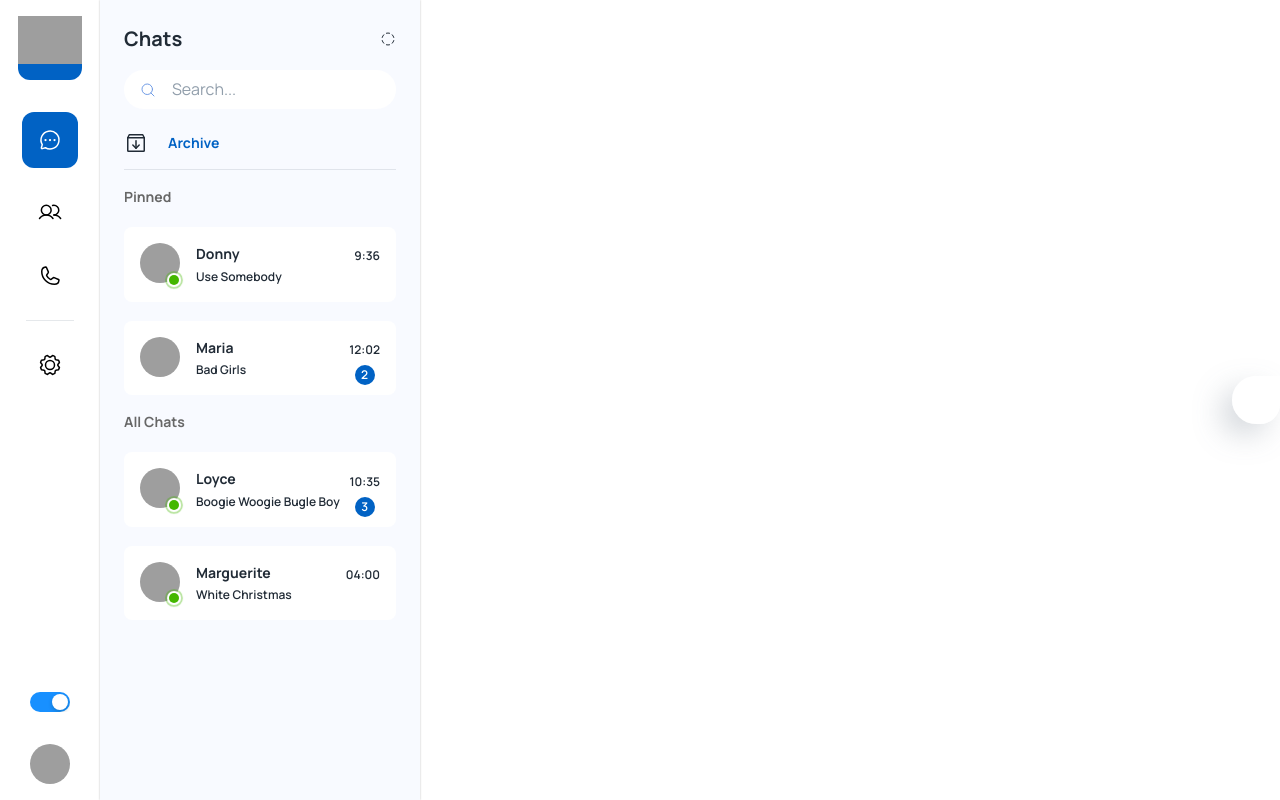
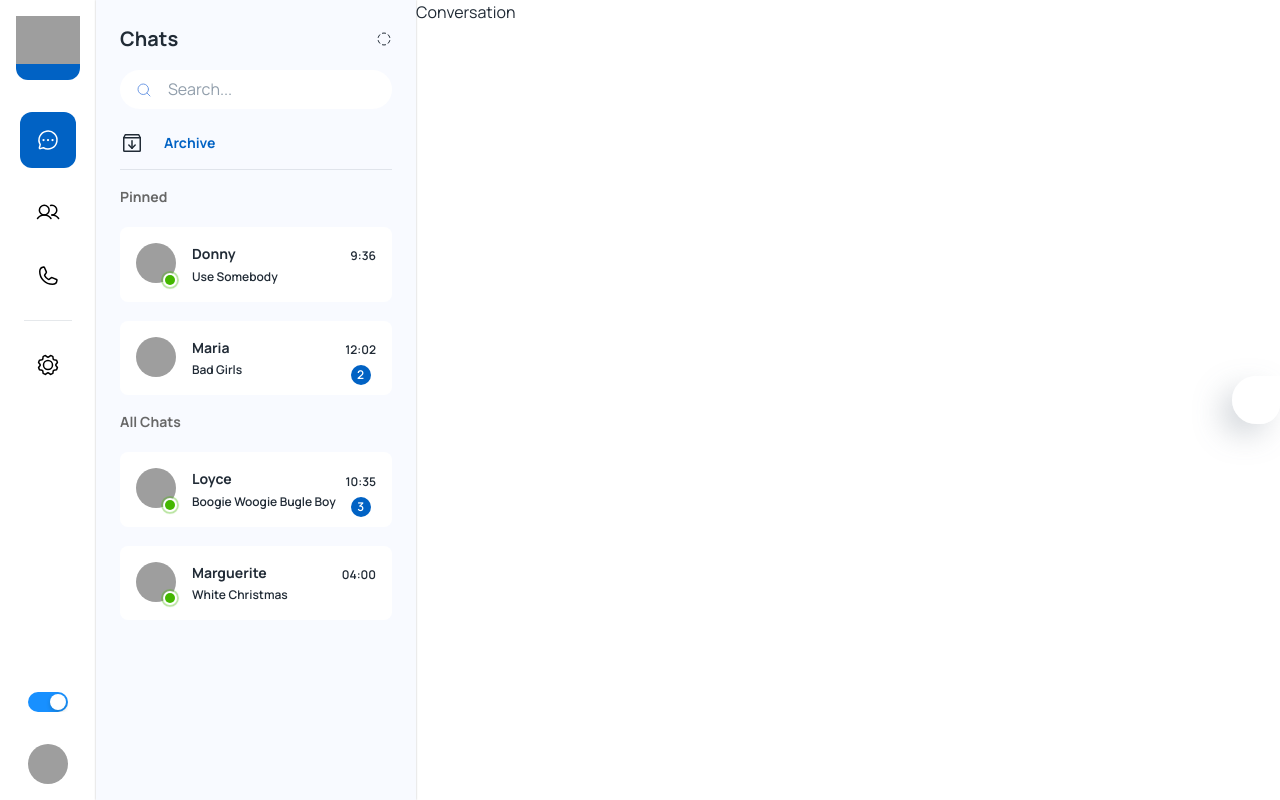
Before and after one commit to samsMay2001/project6, a React (Create React App) app: page /app in a window 1280 px wide. Built offline with nearby package versions, Linux system fonts and the light colour scheme; grey boxes are pictures that could not be loaded; some icons are missing.

Commit message:
main layout of the conversation component

```diff
--- /dev/null
+++ b/src/components/Conversation/index.jsx
@@ -0,0 +1,7 @@
+function Conversation() {
+    return (
+        <>Conversation</>
+    );
+}
+
+export default Conversation;
--- a/src/layouts/dashboard/index.jsx
+++ b/src/layouts/dashboard/index.jsx
@@ -61,7 +61,7 @@ const DashboardLayout = () => {
   const {onToggleMode} = useSettings();
 
   return (
-    <div style={{display: 'flex'}}>
+    <Stack direction={'row'}>
       <Box p={2} sx={{ backgroundColor: theme.palette.background.paper, height: '100vh', boxShadow: "0px 0px 2px rgba(0,0,0, 0.25)", width: 100 }}>
 
         <Stack spacing={3} direction="column" sx={{ width: '100%', height: '100%' }} alignItems={'center'} justifyContent={'space-between'}>
@@ -115,7 +115,7 @@ const DashboardLayout = () => {
         </Stack>
       </Box>
       <Outlet />
-    </div>
+    </Stack>
   );
 };
 
--- a/src/pages/dashboard/GeneralApp.jsx
+++ b/src/pages/dashboard/GeneralApp.jsx
@@ -5,6 +5,8 @@ import React,
   // lazy
 } from "react";
 import Chats from "./Chat";
+import { Box, Stack } from "@mui/material";
+import Conversation from "../../components/Conversation";
 
 // Dynamic import
 // const Cat = lazy(()=> import('../../components/Cat'))
@@ -12,9 +14,17 @@ import Chats from "./Chat";
 const GeneralApp = () => {
 
   return (
-    <>
-      <Chats/>
-    </>
+    <Stack direction="row" sx={{width: '100%'}}>
+
+      {/* chats list component */}
+      <Chats />
+
+      {/* conversation component */}
+      <Box sx={{height: '100%', width: 'calc(100vh-420px)', backgroundColor: '#fff'}}>
+        <Conversation/>
+      </Box>
+
+    </Stack>
   );
 };
 
```
